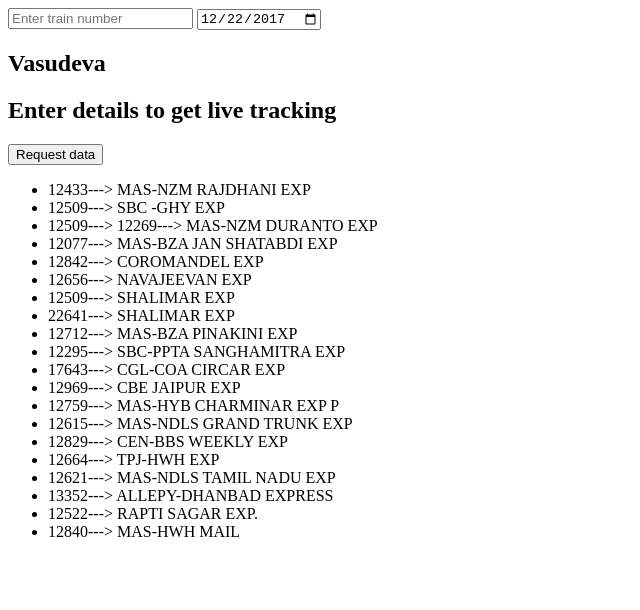
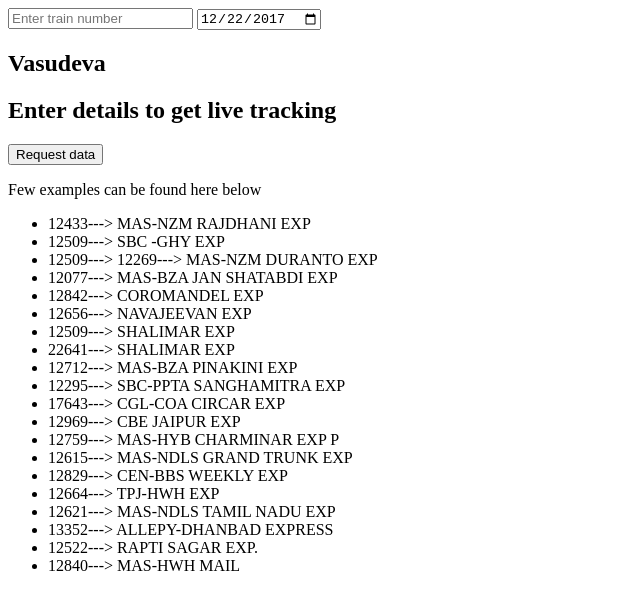
Before and after one commit to sraghudatta94/sraghudatta94.github.io, a plain HTML site: page index.html in a window 1280 px wide. Shown: the whole page, without its empty margins (0-640 px from the left). Drawn offline with Linux system fonts and the light colour scheme.

Commit message:
headline added for sample

```diff
--- a/index.html
+++ b/index.html
@@ -11,6 +11,7 @@
     <button type="button" onclick="loadDoc()">Request data</button>
 
     <p id="demo"></p>
+    <p>Few examples can be found here below</p>
     <ul id="myList">
         <li>12433---> MAS-NZM RAJDHANI EXP</li>
         <li>12509---> SBC -GHY EXP</li>
```
